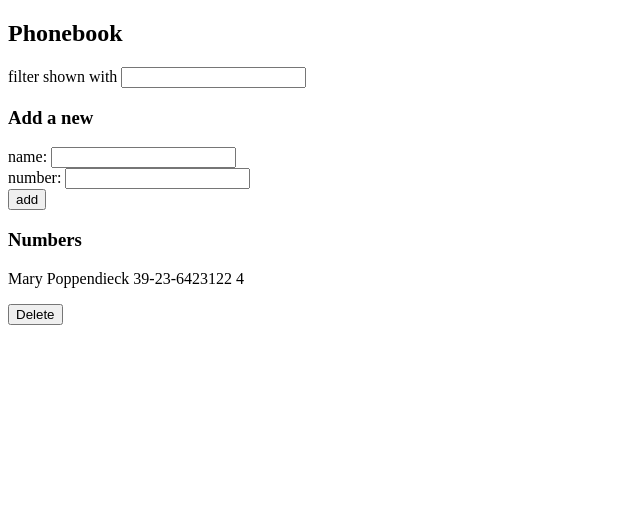
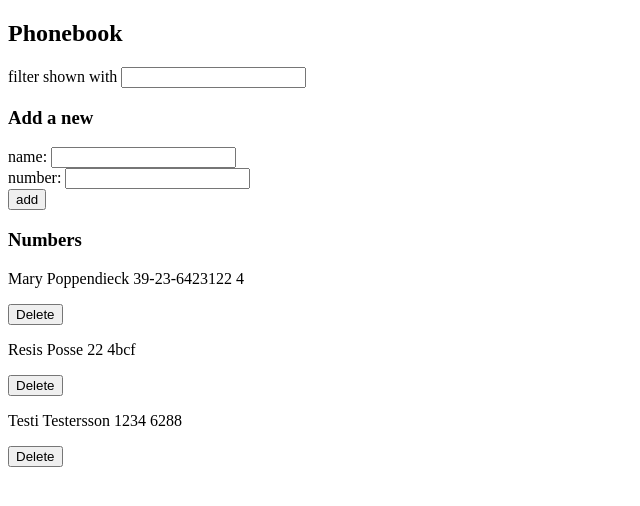
Before and after one commit to joonasyr/full-stack-open, a React (Vite) app in the folder part2/phonebook/: page / in a window 1280 px wide. Shown: the top 506 px of the page, without its empty margins (0-640 px from the left). Built offline with nearby package versions, Linux system fonts and the light colour scheme; data requests are answered from the project's data file.

Commit message:
2.15 done

```diff
--- a/part2/phonebook/db.json
+++ b/part2/phonebook/db.json
@@ -4,6 +4,16 @@
       "name": "Mary Poppendieck",
       "number": "39-23-6423122",
       "id": "4"
+    },
+    {
+      "id": "4bcf",
+      "name": "Resis Posse",
+      "number": "22"
+    },
+    {
+      "id": "6288",
+      "name": "Testi Testersson",
+      "number": "1234"
     }
   ]
 }
--- a/part2/phonebook/src/App.jsx
+++ b/part2/phonebook/src/App.jsx
@@ -33,7 +33,23 @@ const App = () => {
 					setNewNumber('')
 					setNewName('')})
 		} else {
-			alert(`${newName} already added to the phonebook`)
+			const replace =	window.confirm(`${newName} already added to the phonebook, replace the old number with a new one?`)
+			const existingPerson = persons.find(p => p.name === newName)
+			if (replace && existingPerson) {
+				const updatedPerson = { ...existingPerson, number: newNumber }
+
+				personService
+					.update(updatedPerson)
+					.then(returnedPerson => {
+						setPersons(persons.map(p => p.id !== returnedPerson.id ? p : returnedPerson))
+						setNewName('')
+						setNewNumber('')
+					})
+					.catch(error => {
+						alert(`Information of ${existingPerson.name} was already removed from the server`)
+						setPersons(persons.filter(p => p.id !== existingPerson.id))
+					})
+			}
 		}
 	}
 
--- a/part2/phonebook/src/services/personService.tsx
+++ b/part2/phonebook/src/services/personService.tsx
@@ -16,6 +16,9 @@ const deletePerson = id => {
 	return request.then(response => response.data)
 }
 
-const update = () => {}
+const update = person => {
+	const request = axios.put(`${baseUrl}/${person.id}`, person)
+	return request.then(response => response.data)
+}
 
-export default {getAll, create, deletePerson}
+export default {getAll, create, deletePerson, update}
```
